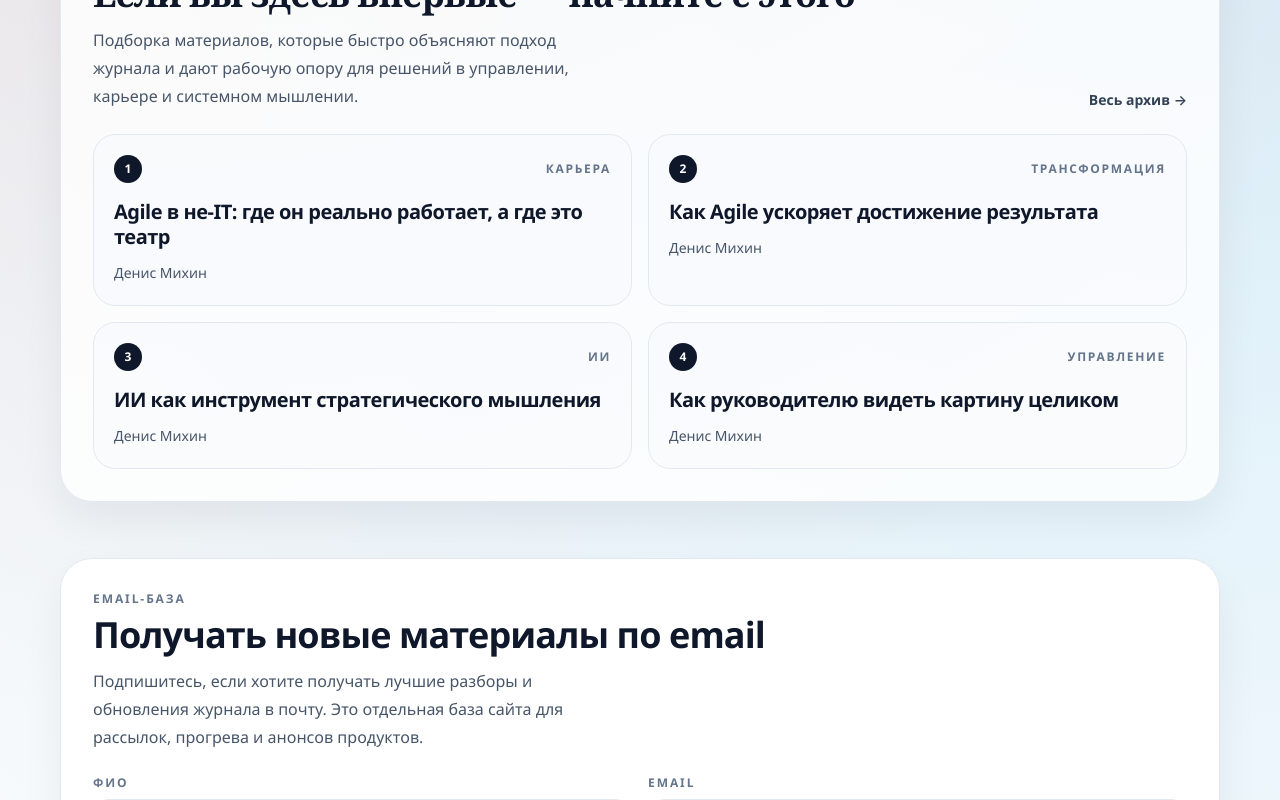
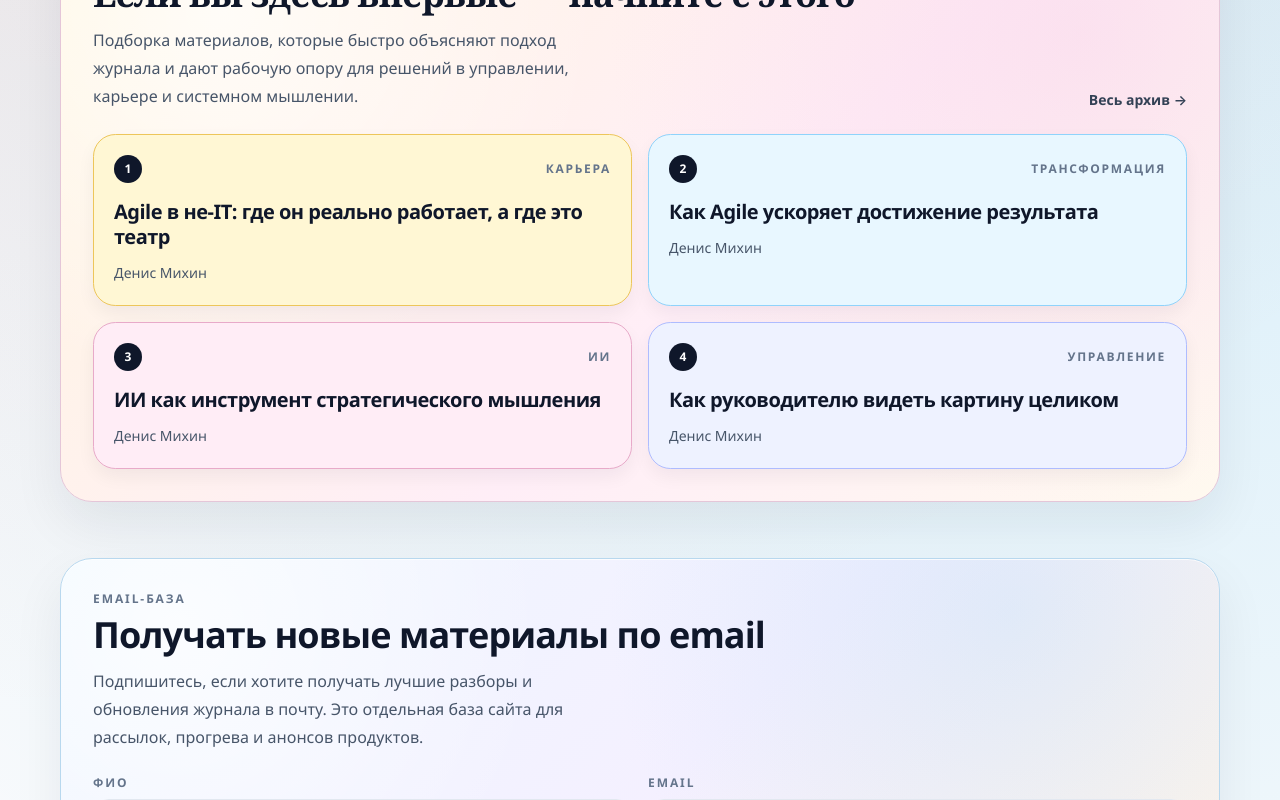
Before and after one commit to digitalmikhin-code/denis-journal, a Next.js app: page / in a window 1280 px wide. Shown: the part 1280-2080 px from the top of the page. Built offline with nearby package versions, Linux system fonts and the light colour scheme; no server answers.

Commit message:
Сделал premium-доработку, очень аккуратно и без перегруза.

```diff
--- a/app/page.tsx
+++ b/app/page.tsx
@@ -29,6 +29,13 @@ export const metadata: Metadata = {
     url: SITE_URL
   }
 };
+
+const STARTER_CARD_STYLES = [
+  "border-[#edc65a] bg-[#fff7d4]",
+  "border-[#8fd3fb] bg-[#e8f7ff]",
+  "border-[#e8aac9] bg-[#ffedf6]",
+  "border-[#aebcff] bg-[#eef2ff]"
+] as const;
 
 export default function HomePage(): JSX.Element {
   const latest = selectHomepageArticles(getLatestArticles(18));
@@ -141,7 +148,7 @@ export default function HomePage(): JSX.Element {
       </section>
 
       {gettingStarted.length > 0 ? (
-        <section className="rounded-[2rem] border border-slate-200 bg-white/80 p-6 shadow-[0_18px_40px_rgba(15,23,42,0.06)] md:p-8">
+        <section className="relative overflow-hidden rounded-[2rem] border border-[#e4c6d8] bg-[radial-gradient(circle_at_14%_16%,rgba(255,255,255,0.72)_0%,rgba(255,255,255,0)_34%),radial-gradient(circle_at_88%_20%,rgba(244,197,226,0.34)_0%,rgba(244,197,226,0)_42%),linear-gradient(135deg,#fff7df_0%,#ffeef7_58%,#fff9ef_100%)] p-6 shadow-[0_22px_52px_rgba(15,23,42,0.07),inset_0_1px_0_rgba(255,255,255,0.75)] md:p-8">
           <div className="flex flex-wrap items-end justify-between gap-3">
             <div>
               <p className="text-xs font-semibold uppercase tracking-[0.18em] text-slate-500">
@@ -170,7 +177,9 @@ export default function HomePage(): JSX.Element {
                 <Link
                   key={item.slug}
                   href={`/article/${item.slug}`}
-                  className="group rounded-[1.4rem] border border-slate-200 bg-slate-50/70 p-5 transition hover:-translate-y-0.5 hover:border-slate-300 hover:bg-white"
+                  className={`group rounded-[1.4rem] border p-5 shadow-[0_8px_18px_rgba(15,23,42,0.05)] transition hover:-translate-y-0.5 hover:border-slate-300 hover:bg-white/85 hover:shadow-[0_14px_28px_rgba(15,23,42,0.08)] ${
+                    STARTER_CARD_STYLES[index % STARTER_CARD_STYLES.length]
+                  }`}
                 >
                   <div className="flex items-center justify-between gap-3">
                     <span className="inline-flex h-7 min-w-7 items-center justify-center rounded-full bg-slate-900 px-2 text-xs font-bold text-white">
@@ -196,6 +205,7 @@ export default function HomePage(): JSX.Element {
         tags={["homepage", "newsletter"]}
         title="Получать новые материалы по email"
         subtitle="Подпишитесь, если хотите получать лучшие разборы и обновления журнала в почту. Это отдельная база сайта для рассылок, прогрева и анонсов продуктов."
+        className="relative overflow-hidden rounded-[2rem] border border-[#b8d8ee] bg-[radial-gradient(circle_at_10%_18%,rgba(255,255,255,0.75)_0%,rgba(255,255,255,0)_34%),radial-gradient(circle_at_82%_14%,rgba(167,214,245,0.28)_0%,rgba(167,214,245,0)_40%),linear-gradient(135deg,#eef8ff_0%,#f4f0ff_54%,#fff5e8_100%)] p-6 shadow-[0_22px_52px_rgba(15,23,42,0.07),inset_0_1px_0_rgba(255,255,255,0.78)] md:p-8"
       />
 
       <section className="space-y-5">
```
